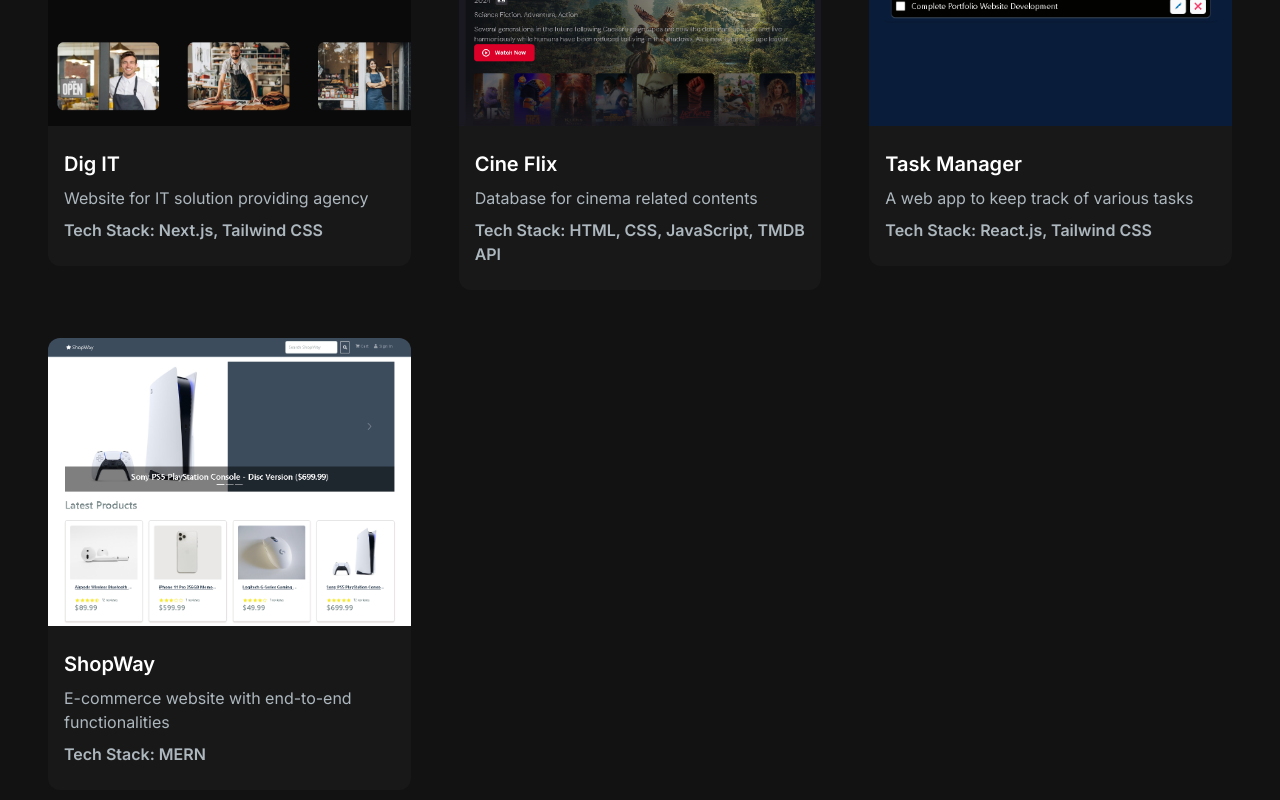
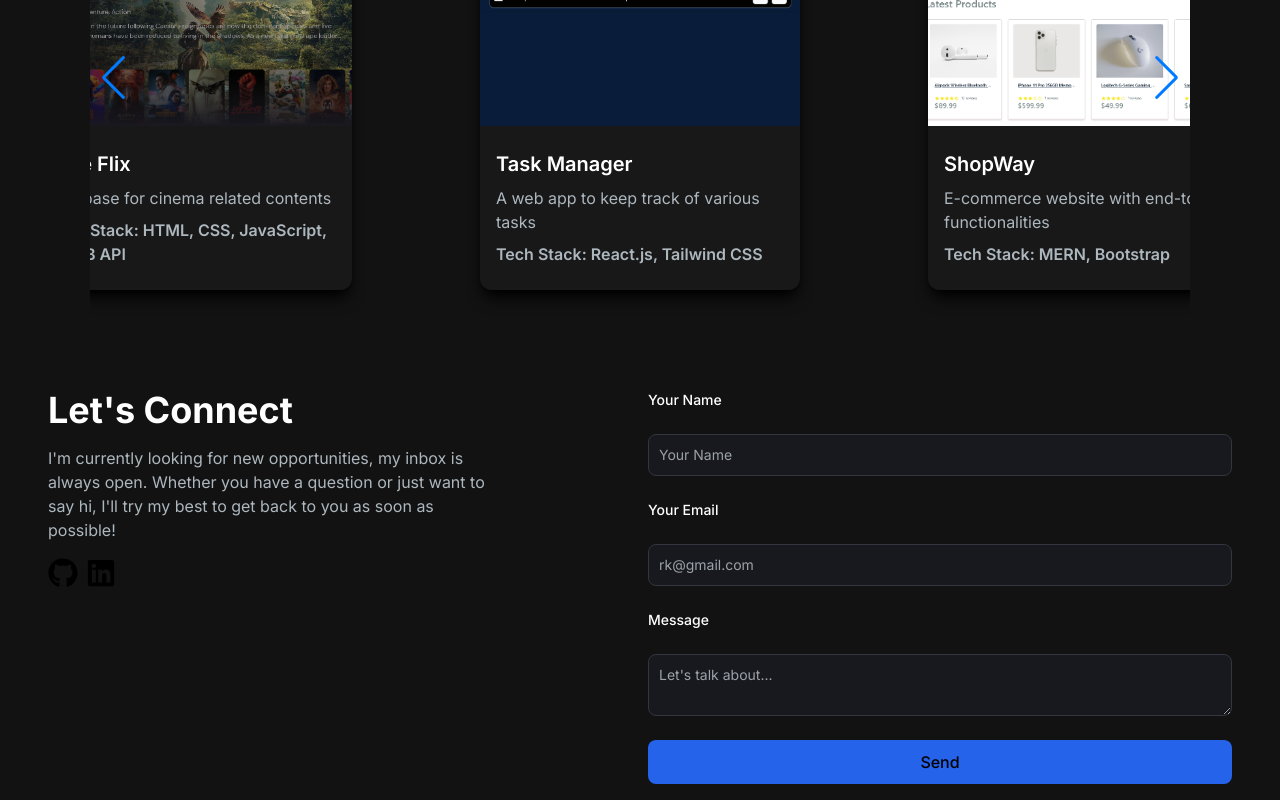
Before and after one commit to RK-41/portfolio3, a Next.js app: page / in a window 1280 px wide. Shown: the part 1320-2120 px from the top of the page. Built offline with nearby package versions, Linux system fonts and the light colour scheme.

Commit message:
Implemented Swiper for Showcasing Projects

```diff
--- a/app/components/EmailSection.jsx
+++ b/app/components/EmailSection.jsx
@@ -41,7 +41,7 @@
 
 	return (
 		<section
-			className='grid md:grid-cols-2 my-8 md:my-12 py-24 gap-4'
+			className='grid md:grid-cols-2 mt-4 md:mt-6 py-12 gap-4'
 			id='contact'
 		>
 			<div className='absolute'>
--- a/app/components/ProjectCard.jsx
+++ b/app/components/ProjectCard.jsx
@@ -2,32 +2,28 @@
 import Link from 'next/link';
 import { FaGithub } from 'react-icons/fa';
 import { FaLink } from 'react-icons/fa6';
-import { CodeBracketIcon, EyeIcon } from '@heroicons/react/24/solid';
 
-const ProjectCard = ({
-	imgUrl,
-	title,
-	description,
-	techStack,
-	link,
-	github,
-}) => {
+const ProjectCard = ({ project }) => {
 	return (
-		<div>
+		<div className='w-60 md:w-80 h-max shadow-lg shadow-black rounded-b-xl m-auto'>
 			<div
 				className='h-52 md:h-72 rounded-t-xl relative group'
-				style={{ background: `url(${imgUrl})`, backgroundSize: 'cover' }}
+				style={{
+					background: `url(${project.image})`,
+					backgroundSize: 'cover',
+					backgroundPosition: 'center',
+				}}
 			>
 				<div className='overlay items-center justify-center gap-2 absolute top-0 left-0 w-full h-full bg-[#181818] bg-opacity-0 hidden group-hover:flex group-hover:bg-opacity-80 transition-all duration-500'>
 					<Link
-						href={link}
+						href={project.link}
 						target='_blank'
 						className='h-14 w-14 border-2 relative rounded-full border-[#ADB7BE] hover:border-white group/link'
 					>
 						<FaLink className='h-10 w-10 text-[#ADB7BE] absolute top-1/2 left-1/2 transform -translate-x-1/2 -translate-y-1/2 cursor-pointer group-hover/link:text-white' />
 					</Link>
 					<Link
-						href={github}
+						href={project.github}
 						target='_blank'
 						className='h-14 w-14 border-2 relative rounded-full border-[#ADB7BE] hover:border-white group/link'
 					>
@@ -36,10 +32,12 @@
 				</div>
 			</div>
 
-			<div className='text-white rounded-b-xl bg-[#181818] py-6 px-4'>
-				<h5 className='text-xl font-semibold mb-2'>{title}</h5>
-				<p className='text-[#ADB7BE] mb-2'>{description}</p>
-				<p className='text-[#ADB7BE] font-semibold'>Tech Stack: {techStack}</p>
+			<div className=' text-white rounded-b-xl bg-[#181818] py-6 px-4'>
+				<h5 className='text-xl font-semibold mb-2'>{project.title}</h5>
+				<p className='text-[#ADB7BE] mb-2'>{project.description}</p>
+				<p className='text-[#ADB7BE] font-semibold'>
+					Tech Stack: {project.techStack}
+				</p>
 			</div>
 		</div>
 	);
--- a/app/components/ProjectSection.jsx
+++ b/app/components/ProjectSection.jsx
@@ -1,4 +1,17 @@
 import React from 'react';
+// swiper react components
+import { Swiper, SwiperSlide } from 'swiper/react';
+
+// swiper styles
+import 'swiper/css';
+import 'swiper/css/pagination';
+import 'swiper/css/navigation';
+import 'swiper/css/scrollbar';
+
+// required modules
+import { Pagination, Autoplay, Scrollbar, Navigation } from 'swiper/modules';
+
+// components
 import ProjectCard from './ProjectCard';
 
 const projectData = [
@@ -34,7 +47,7 @@
 		title: 'ShopWay',
 		description: 'E-commerce website with end-to-end functionalities',
 		image: '/images/projects/shopWay.png',
-		techStack: 'MERN',
+		techStack: 'MERN, Bootstrap',
 		link: 'https://shopway-aw74.onrender.com/',
 		github: 'https://github.com/RK-41/shopway',
 	},
@@ -42,23 +55,56 @@
 
 const ProjectSection = () => {
 	return (
-		<section id='projects'>
+		<section id='projects' className='w-full'>
 			<h2 className='text-center text-4xl font-bold text-white mt-4 mb-8 md:mb-12'>
 				My Projects
 			</h2>
 
-			<div className='grid md:grid-cols-3 gap-8 md:gap-12'>
+			{/* <div className='grid md:grid-cols-3 gap-8 md:gap-12'>
 				{projectData.map((project) => (
 					<ProjectCard
-						key={project.id}
-						title={project.title}
-						description={project.description}
-						imgUrl={project.image}
-						techStack={project.techStack}
-						link={project.link}
-						github={project.github}
+						project={project}
 					/>
 				))}
+			</div> */}
+
+			{/* slider */}
+			<div className='w-full lg:max-w-full xl:max-w-[1100px] cursor-pointer m-auto bg-transparent'>
+				<Swiper
+					className='w-[100%] h-[480px]'
+					slidesPerView={1.4}
+					breakpoints={{
+						540: {
+							slidesPerView: 2,
+						},
+						1024: {
+							slidesPerView: 2.5,
+						},
+					}}
+					initialSlide={1}
+					loop={true}
+					spaceBetween={20}
+					centeredSlides={true}
+					modules={[Autoplay, Navigation, Pagination]}
+					autoplay={{ pauseOnMouseEnter: true, delay: '3000' }}
+					navigation={{}}
+					// pagination={{ clickable: true }}
+					// style={{
+					// 	'--swiper-pagination-color': '#0044ff',
+					// 	'--swiper-pagination-bullet-inactive-color': '#999999',
+					// 	'--swiper-pagination-bullet-inactive-opacity': '1',
+					// 	'--swiper-pagination-bullet-size': '8px',
+					// 	'--swiper-pagination-bullet-horizontal-gap': '10px',
+					// }}
+				>
+					{projectData.map((project, index) => {
+						return (
+							<SwiperSlide key={index}>
+								<ProjectCard key={project.id} project={project} />
+							</SwiperSlide>
+						);
+					})}
+				</Swiper>
 			</div>
 		</section>
 	);
--- a/package.json
+++ b/package.json
@@ -16,7 +16,8 @@
     "react-dom": "^18",
     "react-icons": "^5.2.1",
     "react-toastify": "^10.0.5",
-    "react-type-animation": "^3.2.0"
+    "react-type-animation": "^3.2.0",
+    "swiper": "^11.1.9"
   },
   "devDependencies": {
     "postcss": "^8",
```
Also changed, not shown: 1 other file (tests, documents, lock files or other folders).
